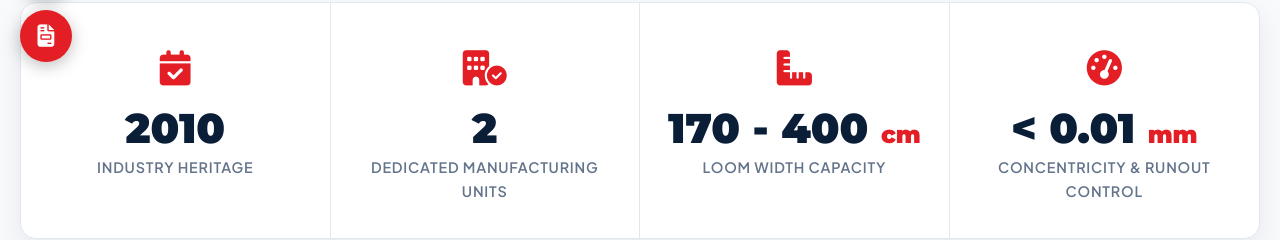
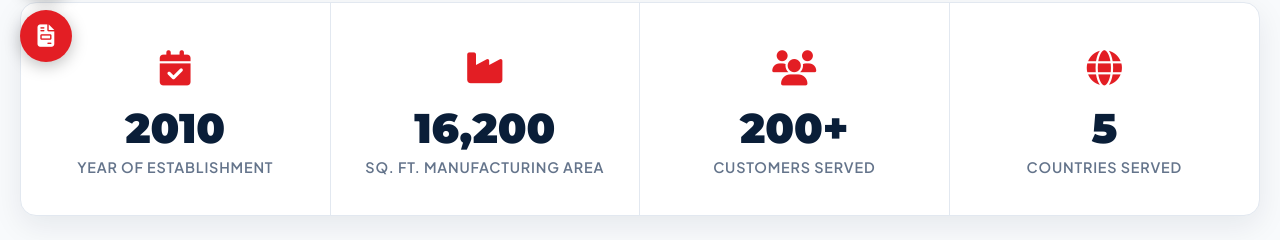
Before and after one commit to Sanjay1820/pragati-engineers, a website: page dist-home/index.html in a window 1280 px wide. Shown: the part 713-953 px from the top of the page. Drawn offline with Linux system fonts and the light colour scheme.

Commit message:
Update key metrics stats section to 2010 Year of Establishment, 16,200 Sq Ft, 200+ Customers, 5 Countries

```diff
--- a/dist-home/assets/js/main.js
+++ b/dist-home/assets/js/main.js
@@ -446,16 +446,20 @@ document.addEventListener('DOMContentLoaded', () => {
       counters.forEach(counter => {
         const target = +counter.getAttribute('data-target');
         const isYear = counter.getAttribute('data-isyear') === 'true';
-        let count = isYear ? 1900 : 0;
-        const speed = isYear ? 4 : Math.ceil(target / 40);
+        const suffix = counter.getAttribute('data-suffix') || '';
+        const useComma = counter.getAttribute('data-comma') === 'true';
+        let count = isYear ? 1990 : 0;
+        const speed = isYear ? 1 : Math.max(1, Math.ceil(target / 45));
 
         const updateCount = () => {
           count += speed;
           if (count < target) {
-            counter.innerText = count;
+            const formatted = useComma ? count.toLocaleString('en-US') : count;
+            counter.innerText = formatted + suffix;
             requestAnimationFrame(updateCount);
           } else {
-            counter.innerText = target;
+            const formatted = useComma ? target.toLocaleString('en-US') : target;
+            counter.innerText = formatted + suffix;
           }
         };
         updateCount();
--- a/dist-home/index.html
+++ b/dist-home/index.html
@@ -163,22 +163,22 @@
         <div class="stats-item">
           <div class="stats-icon"><i class="fa-solid fa-calendar-check"></i></div>
           <div class="stats-number" data-target="2010" data-isyear="true">2010</div>
-          <div class="stats-label">Industry Heritage</div>
+          <div class="stats-label">Year of Establishment</div>
         </div>
         <div class="stats-item">
-          <div class="stats-icon"><i class="fa-solid fa-building-circle-check"></i></div>
-          <div class="stats-number" data-target="2">2</div>
-          <div class="stats-label">Dedicated Manufacturing Units</div>
+          <div class="stats-icon"><i class="fa-solid fa-industry"></i></div>
+          <div class="stats-number" data-target="16200" data-comma="true">16,200</div>
+          <div class="stats-label">Sq. Ft. Manufacturing Area</div>
         </div>
         <div class="stats-item">
-          <div class="stats-icon"><i class="fa-solid fa-ruler-combined"></i></div>
-          <div class="stats-number">170 - 400 <span class="unit">cm</span></div>
-          <div class="stats-label">Loom Width Capacity</div>
+          <div class="stats-icon"><i class="fa-solid fa-users"></i></div>
+          <div class="stats-number" data-target="200" data-suffix="+">200+</div>
+          <div class="stats-label">Customers Served</div>
         </div>
         <div class="stats-item">
-          <div class="stats-icon"><i class="fa-solid fa-gauge-high"></i></div>
-          <div class="stats-number">&lt; 0.01 <span class="unit">mm</span></div>
-          <div class="stats-label">Concentricity &amp; Runout Control</div>
+          <div class="stats-icon"><i class="fa-solid fa-globe"></i></div>
+          <div class="stats-number" data-target="5">5</div>
+          <div class="stats-label">Countries Served</div>
         </div>
       </div>
     </div>
```
Also changed, not shown: assets/js/main.js (+8 -4 lines), index.html (+10 -10 lines).
